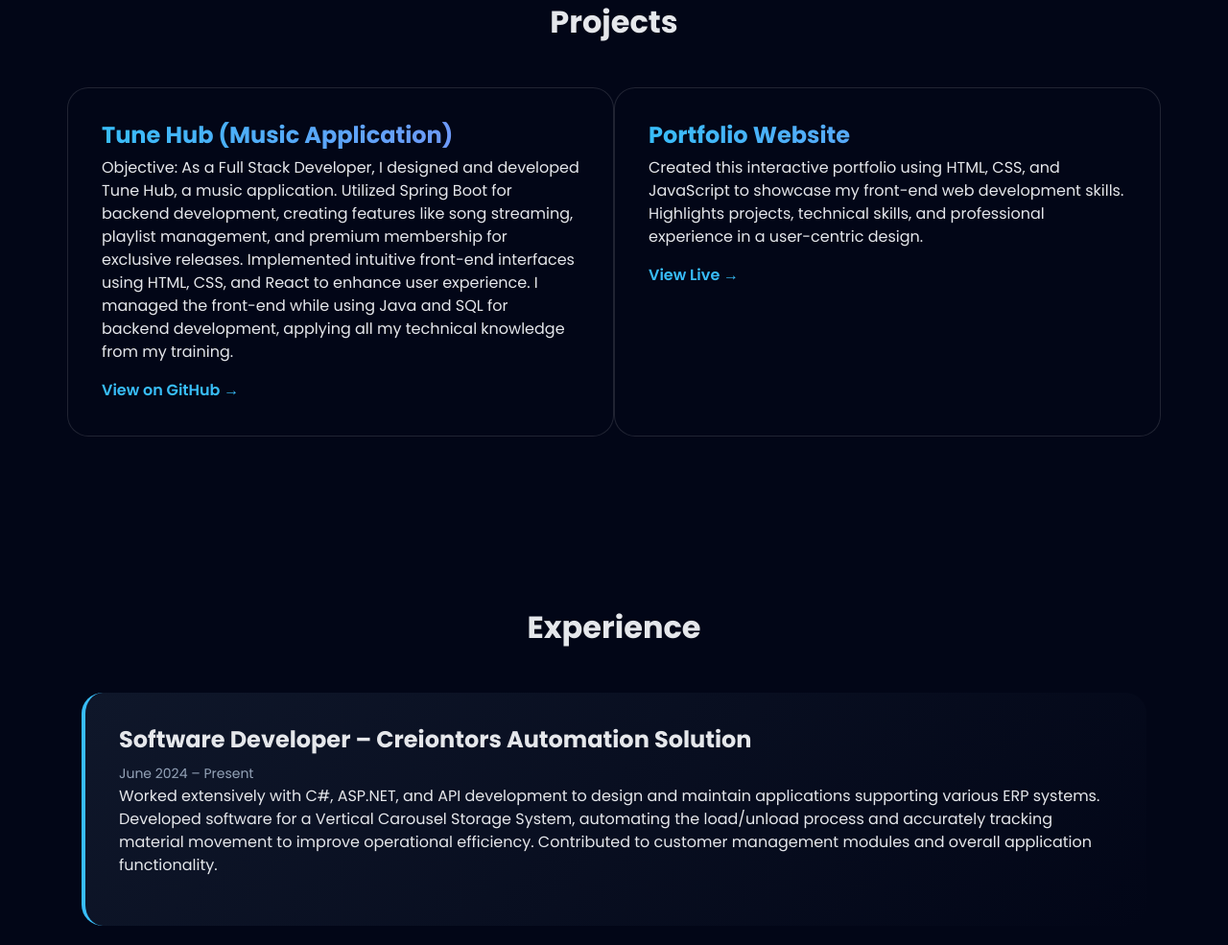
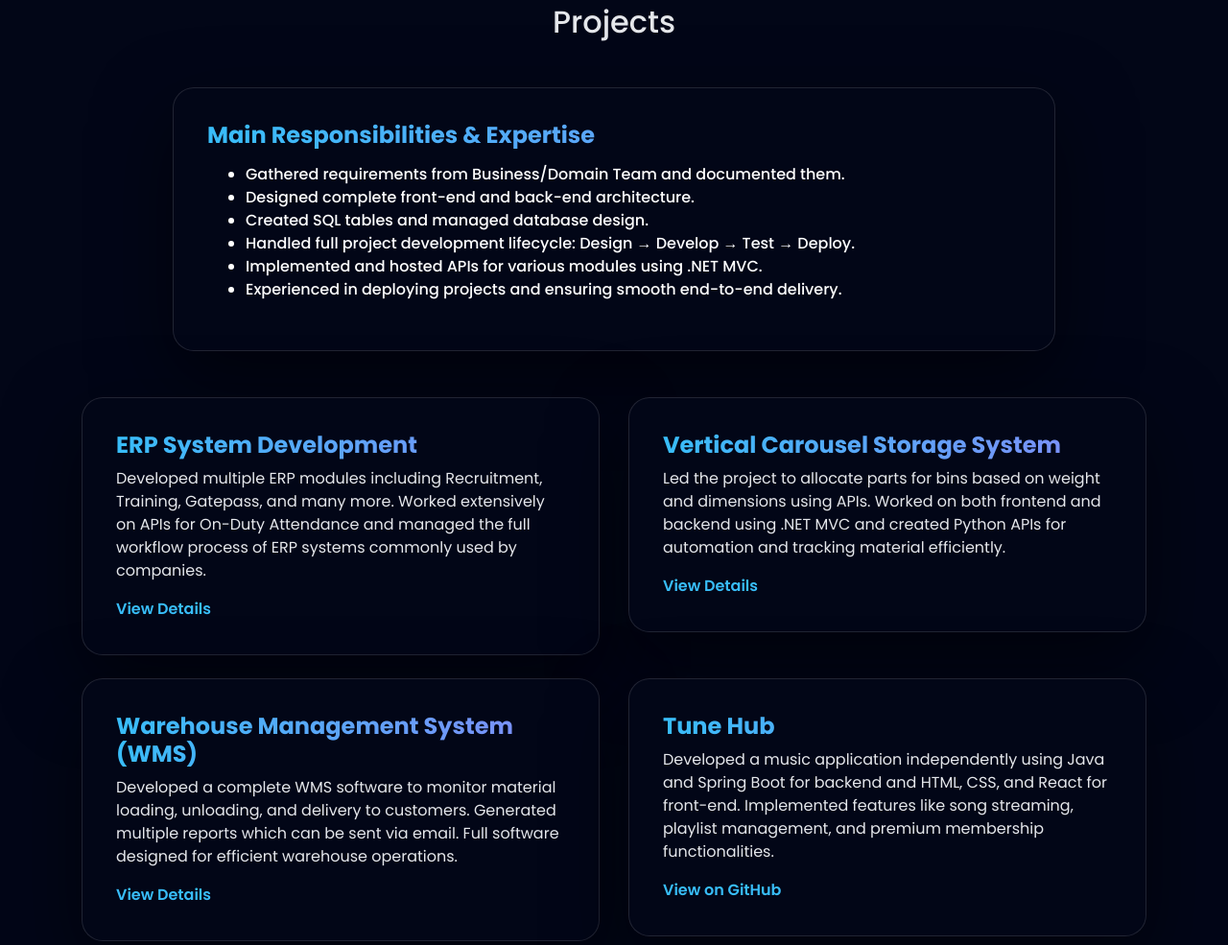
Before and after one commit to rohitmutagi/PORTFOLIO, a plain HTML site: page index.html in a window 1280 px wide. Shown: the part 1896-2881 px from the top of the page at 96% size. Drawn offline with nearby package versions, Linux system fonts and the light colour scheme.

Commit message:
completed changes

```diff
--- a/index.html
+++ b/index.html
@@ -67,34 +67,77 @@
 </section>
 
 <!-- PROJECTS -->
-<section id="projects" class="section">
+<section class="section" id="projects">
   <div class="container">
-    <h2 class="text-center mb-5">Projects</h2>
+    <div class="h2 text-center mb-5">Projects</div>
+
+    <!-- Main Responsibility / Summary Card -->
+    <div class="row justify-content-center mb-5">
+      <div class="col-md-10">
+        <div class="project-card glass">
+          <h4 >Main Responsibilities & Expertise</h4>
+          <ul style="color: #ffffff; font-weight: 500; margin-top: 15px;">
+            <li>Gathered requirements from Business/Domain Team and documented them.</li>
+            <li>Designed complete front-end and back-end architecture.</li>
+            <li>Created SQL tables and managed database design.</li>
+            <li>Handled full project development lifecycle: Design → Develop → Test → Deploy.</li>
+            <li>Implemented and hosted APIs for various modules using .NET MVC.</li>
+            <li>Experienced in deploying projects and ensuring smooth end-to-end delivery.</li>
+          </ul>
+        </div>
+      </div>
+    </div>
+
     <div class="row justify-content-center">
-
-      <div class="col-md-6 project-card">
-        <h4>Tune Hub (Music Application)</h4>
-        <p>
-          Objective: As a Full Stack Developer, I designed and developed Tune Hub, a music application.
-          Utilized Spring Boot for backend development, creating features like song streaming, playlist management, and premium membership for exclusive releases.
-          Implemented intuitive front-end interfaces using HTML, CSS, and React to enhance user experience.
-          I managed the front-end while using Java and SQL for backend development, applying all my technical knowledge from my training.
-        </p>
-        <a href="https://github.com/rohitmutagi/Tunehub" target="_blank">View on GitHub →</a>
+      <!-- 1. ERP Project -->
+      <div class="col-md-6 mb-4">
+        <div class="project-card glass" data-aos="fade-up">
+          <h4>ERP System Development</h4>
+          <p>
+            Developed multiple ERP modules including Recruitment, Training, Gatepass, and many more. Worked extensively on APIs for On-Duty Attendance and managed the full workflow process of ERP systems commonly used by companies.
+          </p>
+          <a href="#" target="_blank">View Details</a>
+        </div>
       </div>
 
-      <div class="col-md-6 project-card">
-        <h4>Portfolio Website</h4>
-        <p>
-          Created this interactive portfolio using HTML, CSS, and JavaScript to showcase my front-end web development skills.
-          Highlights projects, technical skills, and professional experience in a user-centric design.
-        </p>
-        <a href="https://rohitmutagi.github.io/PORTFOLIO/" target="_blank">View Live →</a>
+      <!-- 2. Vertical Carousel -->
+      <div class="col-md-6 mb-4">
+        <div class="project-card glass" data-aos="fade-up" data-aos-delay="100">
+          <h4>Vertical Carousel Storage System</h4>
+          <p>
+            Led the project to allocate parts for bins based on weight and dimensions using APIs. Worked on both frontend and backend using .NET MVC and created Python APIs for automation and tracking material efficiently.
+          </p>
+          <a href="#" target="_blank">View Details</a>
+        </div>
+      </div>
+
+      <!-- 3. WMS Project -->
+      <div class="col-md-6 mb-4">
+        <div class="project-card glass" data-aos="fade-up" data-aos-delay="200">
+          <h4>Warehouse Management System (WMS)</h4>
+          <p>
+            Developed a complete WMS software to monitor material loading, unloading, and delivery to customers. Generated multiple reports which can be sent via email. Full software designed for efficient warehouse operations.
+          </p>
+          <a href="#" target="_blank">View Details</a>
+        </div>
+      </div>
+
+      <!-- 4. Tune Hub -->
+      <div class="col-md-6 mb-4">
+        <div class="project-card glass" data-aos="fade-up" data-aos-delay="300">
+          <h4>Tune Hub</h4>
+          <p>
+            Developed a music application independently using Java and Spring Boot for backend and HTML, CSS, and React for front-end. Implemented features like song streaming, playlist management, and premium membership functionalities.
+          </p>
+          <a href="https://github.com/rohitmutagi/Tunehub" target="_blank">View on GitHub</a>
+        </div>
       </div>
 
     </div>
   </div>
 </section>
+
+
 
 <!-- EXPERIENCE -->
 <section id="experience" class="section">
```
